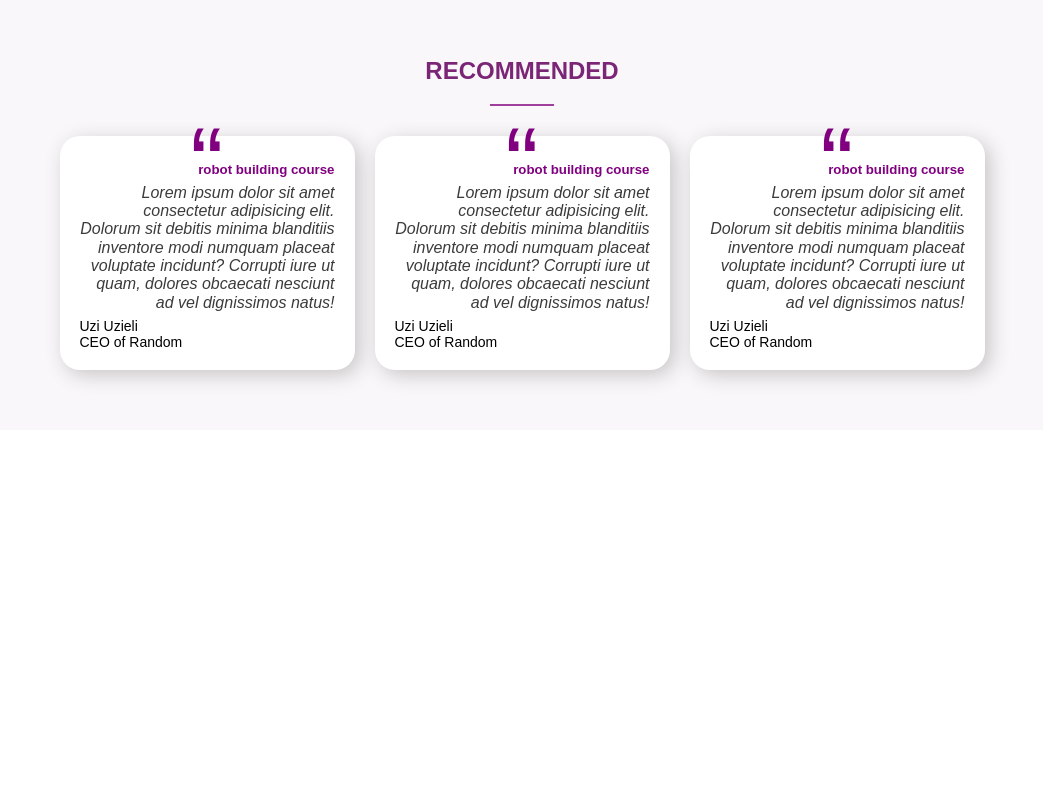
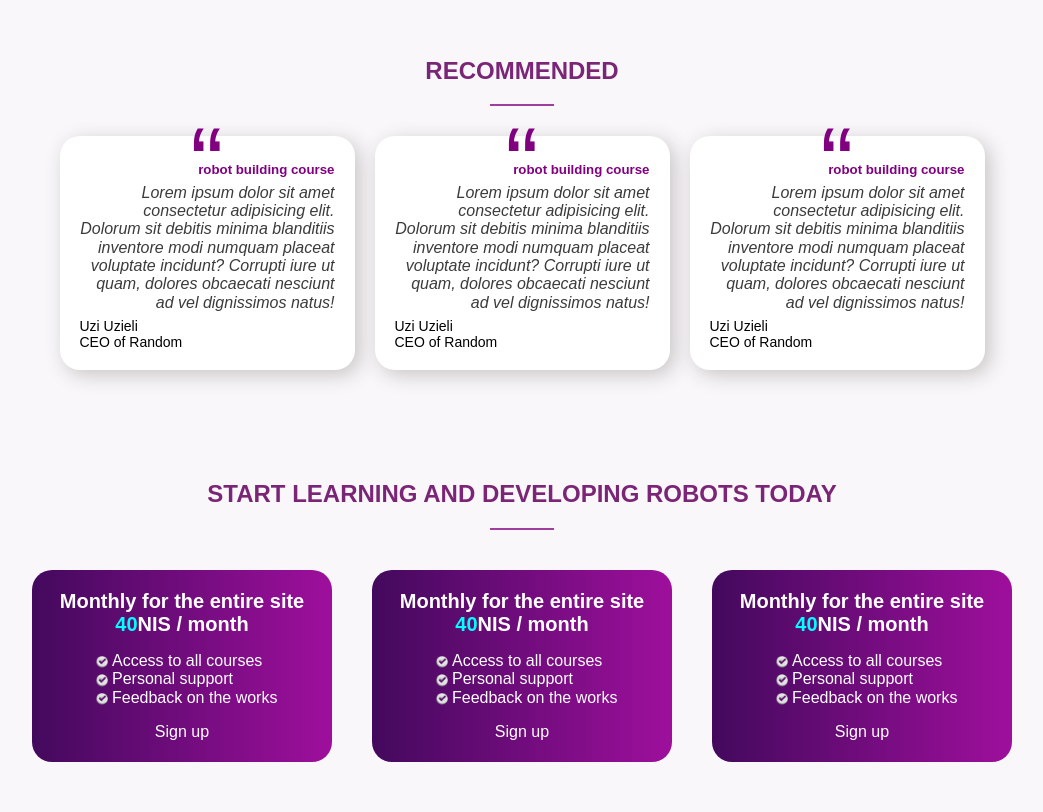
Before and after one commit to s15-coder/css-greystone, a plain HTML site: page index.html in a window 1280 px wide. Shown: the part 2747-3559 px from the top of the page, without its empty margins (118-1161 px from the left). Before the commit the page ends 3177 px from the top, so only its background shows below. Drawn offline with nearby package versions, Linux system fonts and the light colour scheme.

Commit message:
phase 7 completed

```diff
--- /dev/null
+++ b/css/pricing_style.css
@@ -0,0 +1,45 @@
+.pricing {
+    padding: 30px;
+    background-color: #F9F7FA;
+}
+
+.pricing__container {
+    display: flex;
+    justify-content: center;
+}
+
+.pricing__container_item {
+    border-radius: 20px;
+    width: 300px;
+    margin: 20px;
+    padding: 20px;
+    background-image: linear-gradient(90deg, rgb(67, 9, 93) 0%, rgb(158, 15, 156) 100%);
+}
+
+.pricing__container_item {
+    color: white;
+    text-align: center;
+}
+
+.pricing__container_item h5 {
+    margin: 0;
+    font-size: 20px;
+    font-weight: 600;
+
+}
+
+.pricing__container_item h5 span {
+    color: aqua;
+}
+
+.pricing__container_item ul {
+    text-align: start;
+
+}
+
+.pricing__container_item ul li {
+    padding-left: 20px;
+    background-size: 20px;
+    background-repeat: no-repeat;
+    background-image: url(../assets/confirm.png);
+}
--- a/index.html
+++ b/index.html
@@ -12,6 +12,7 @@
     <link rel="stylesheet" href="css/how-it-works-style.css">
     <link rel="stylesheet" href="css/learning-content-style.css">
     <link rel="stylesheet" href="css/recommended-style.css">
+    <link rel="stylesheet" href="css/pricing_style.css">
 </head>
 
 <body>
@@ -183,7 +184,63 @@
                 </div>
             </div>
         </div>
-
+        <div class="pricing">
+            <h2 class="subheading">START LEARNING AND DEVELOPING ROBOTS TODAY</h2>
+            <div class="divider"></div>
+            <div class="pricing__container">
+                <div class="pricing__container_item">
+                    <h5>Monthly for the entire site <span>40</span>NIS / month</h5>
+                    <ul>
+                        <li>
+                            Access to all courses
+                        </li>
+                        <li>
+                            Personal support
+                        </li>
+                        <li>
+                            Feedback on the works
+                        </li>
+                    </ul>
+                    <span class="pricing__container_item_signup">
+                        Sign up
+                    </span>
+                </div>
+                <div class="pricing__container_item">
+                    <h5>Monthly for the entire site <span>40</span>NIS / month</h5>
+                    <ul>
+                        <li>
+                            Access to all courses
+                        </li>
+                        <li>
+                            Personal support
+                        </li>
+                        <li>
+                            Feedback on the works
+                        </li>
+                    </ul>
+                    <span class="pricing__container_item_signup">
+                        Sign up
+                    </span>
+                </div>
+                <div class="pricing__container_item">
+                    <h5>Monthly for the entire site <span>40</span>NIS / month</h5>
+                    <ul>
+                        <li>
+                            Access to all courses
+                        </li>
+                        <li>
+                            Personal support
+                        </li>
+                        <li>
+                            Feedback on the works
+                        </li>
+                    </ul>
+                    <span class="pricing__container_item_signup">
+                        Sign up
+                    </span>
+                </div>
+            </div>
+        </div>
         <div class="whatsappButton">
             <img src="./assets/whatsapp.png" alt="">
         </div>
```
Also changed, not shown: assets/confirm.png (added).
